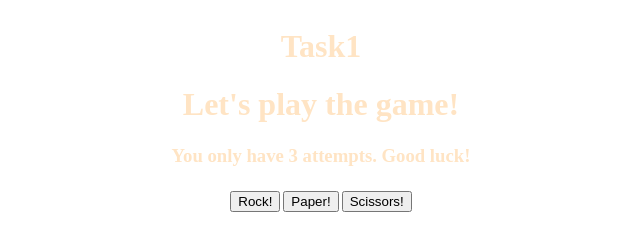
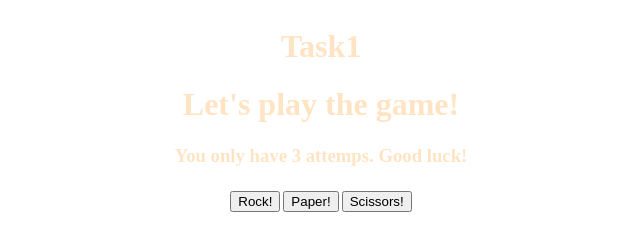
Before and after one commit to cekj4/lab9.github.io, a plain HTML site: page index.html in a window 1280 px wide. Shown: the top 232 px of the page, 319-959 px from the left. Drawn offline with Linux system fonts and the light colour scheme.

Commit message:
Checking mistake index.html

```diff
--- a/index.html
+++ b/index.html
@@ -8,7 +8,7 @@
 <body>
     <h1>Task1</h1>
     <h1>Let's play the game!</h1>
-    <h3>You only have 3 attempts. Good luck!</h3>
+    <h3>You only have 3 attemps. Good luck!</h3>
     <div class="gameButtons">
      <button onclick="gameOption(1)">Rock!</button>
      <button onclick="gameOption(2)">Paper!</button>
```
